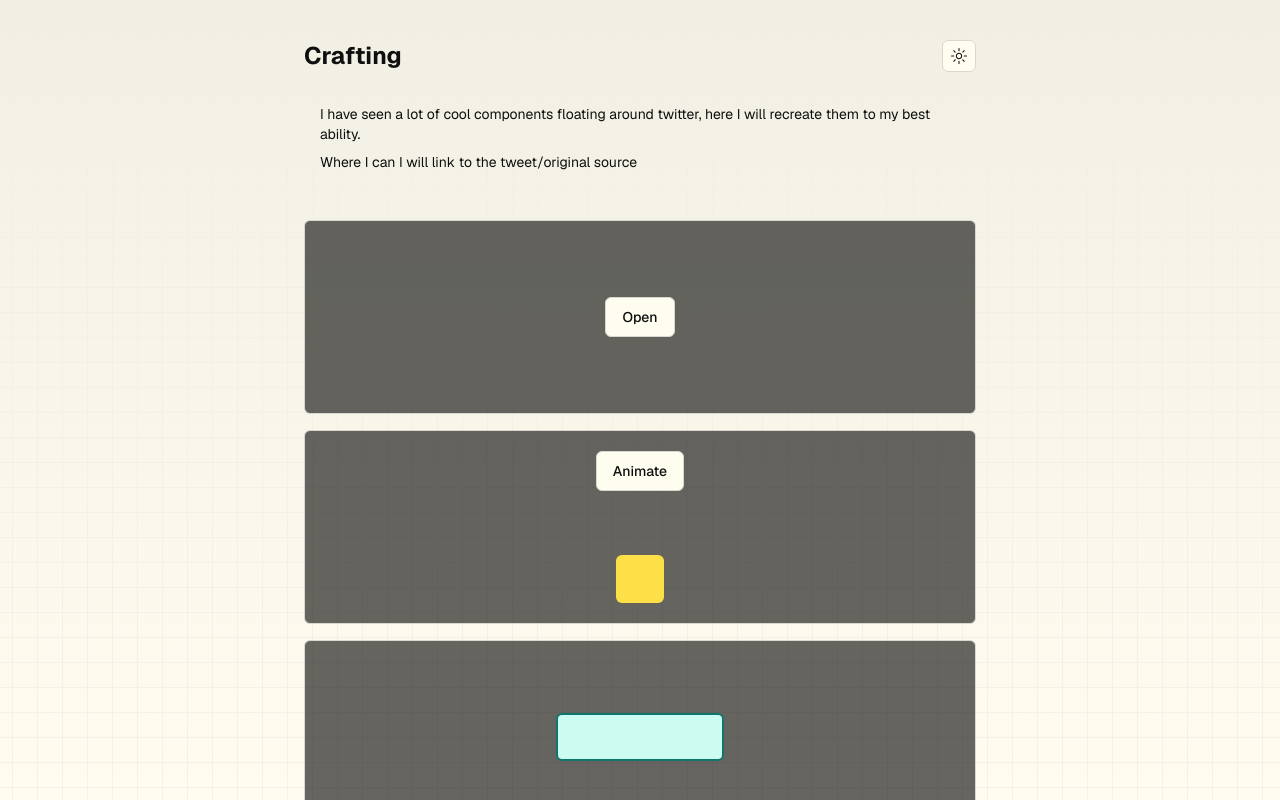
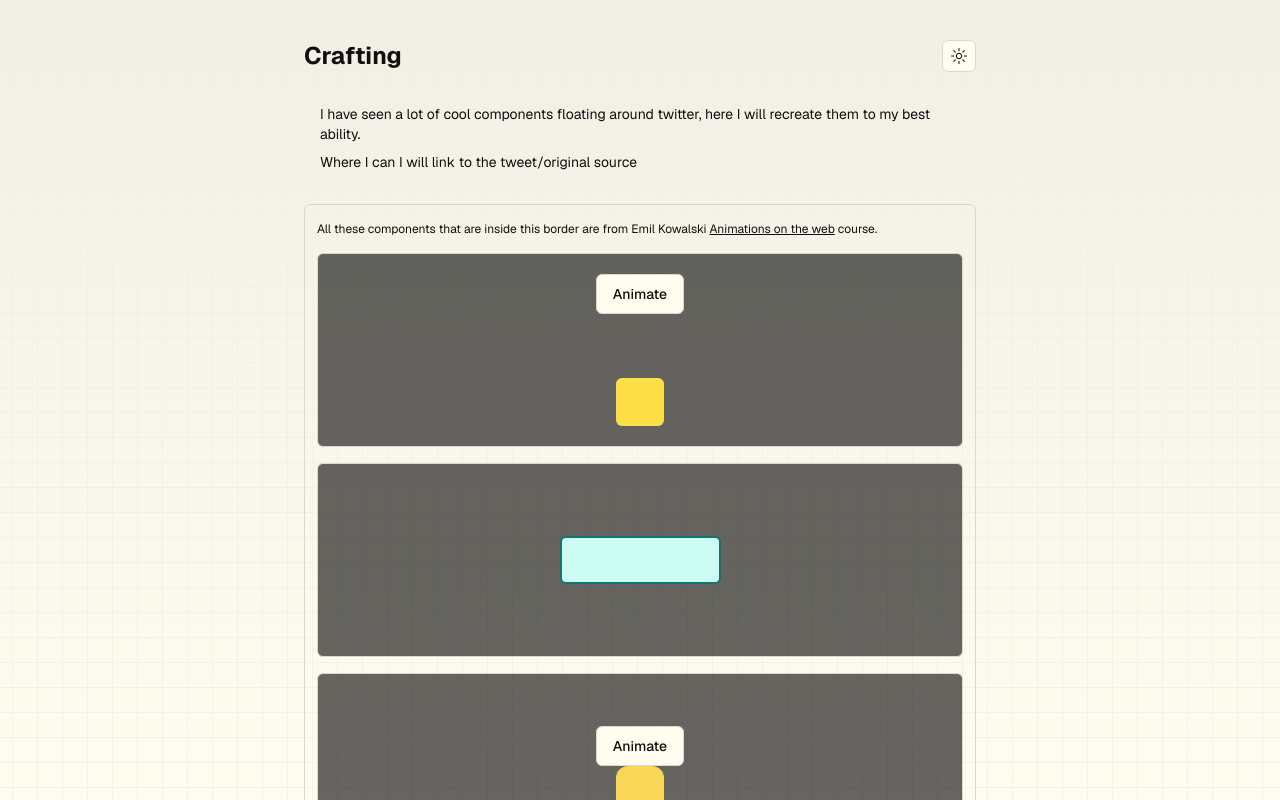
Before and after one commit to einargudnig/craft, a Next.js app: page / in a window 1280 px wide. Shown: the top 800 px of the page. Built offline with nearby package versions, Linux system fonts and the light colour scheme.

Commit message:
more info

```diff
--- a/app/page.tsx
+++ b/app/page.tsx
@@ -1,3 +1,4 @@
+import Link from 'next/link';
 import { ThemeToggle } from '@/components/theme-toggle';
 import { ComponentContainer } from '@/components/component-container';
 
@@ -32,9 +33,18 @@ export default function Home() {
 					{/* <div className="mt-4">
 						<TabsComponent />
 					</div> */}
-					<div className="mt-4">
-						<RightSideDrawer />
+					<div className="border border-1 rounded-md px-3 py-4">
+						<div>
+							<p className="text-xs">
+								All these components that are inside this border are from Emil
+								Kowalski{' '}
+								<Link href="https://animations.dev" className="underline">
+									Animations on the web
+								</Link>{' '}
+								course.
+							</p>
 						</div>
+
 						<div className="mt-4">
 							<FirstAnimation />
 						</div>
@@ -57,6 +67,11 @@ export default function Home() {
 							<DraggableBall2 />
 						</div>
 					</div>
+
+					<div className="mt-4">
+						<RightSideDrawer />
+					</div>
+				</div>
 			</div>
 		</section>
 	);
```
Lines whose indentation alone changed are shown as unchanged.
